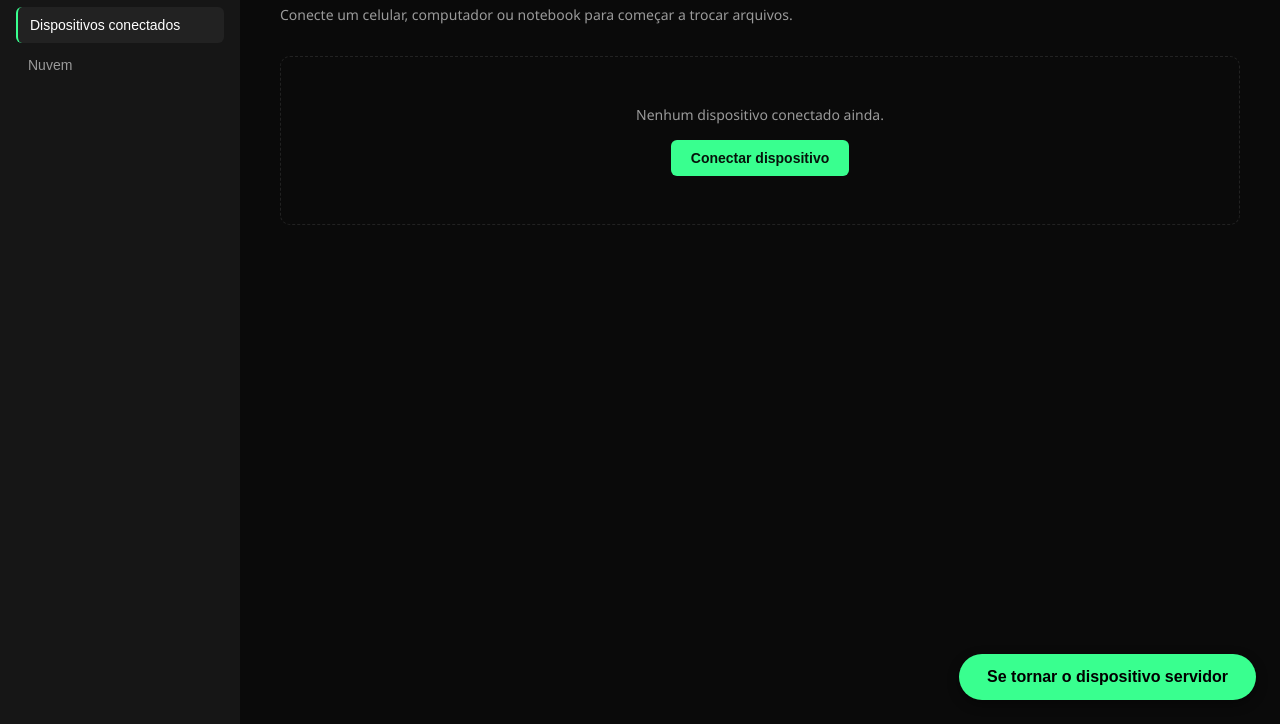
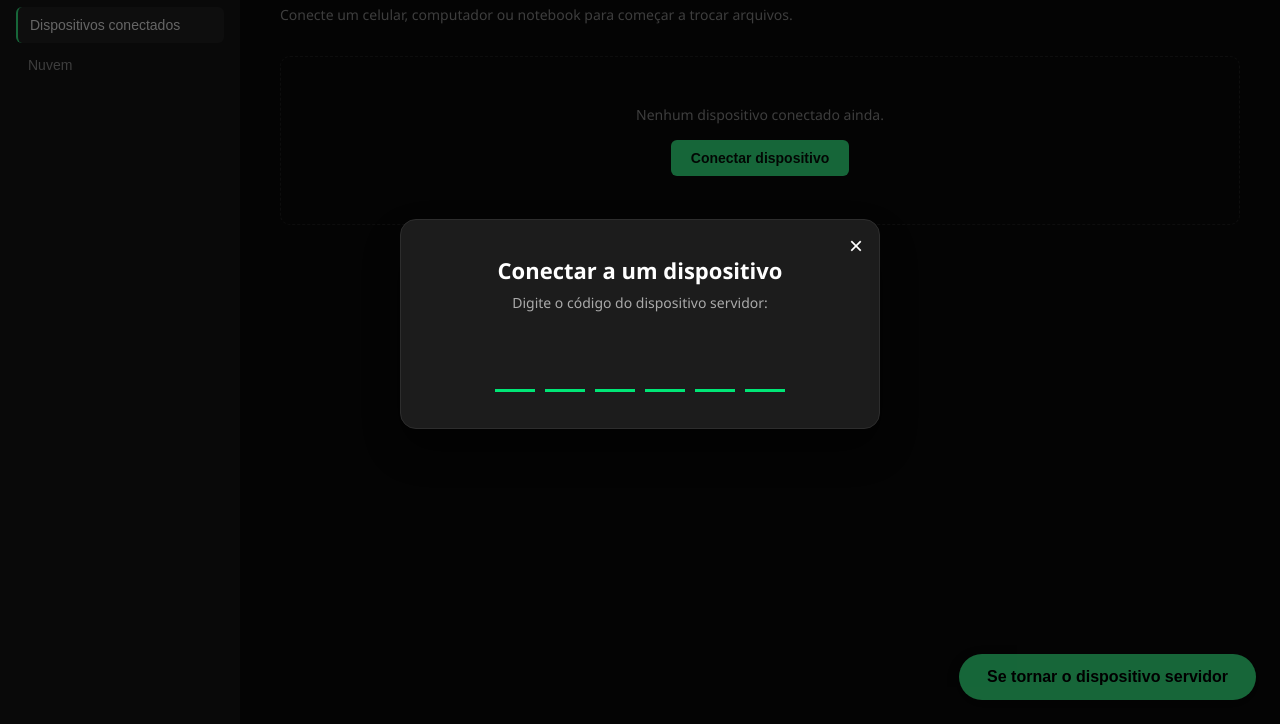
Before and after one commit to JoseFortunato-coder/Physical-Cloud, a plain HTML site: page PhysicalCloud.html in a window 1280 px wide. Both pictures are taken after a click on the button "Conectar dispositivo". Shown: the part 76-800 px from the top of the page. Drawn offline with Linux system fonts and the light colour scheme.

Commit message:
feat: tela para inserir o código enviado

```diff
--- a/PhysicalCloud.css
+++ b/PhysicalCloud.css
@@ -287,3 +287,27 @@ body {
 .btn-tornar-servidor:hover {
   opacity: 0.85;
 }
+.code-input-container {
+  display: flex;
+  align-items: center;
+  justify-content: center;
+  gap: 10px;
+  margin-top: 10px;
+}
+
+.code-input-box {
+  width: 40px;
+  height: 56px;
+  background: transparent;
+  border: none;
+  border-bottom: 3px solid #00e676;
+  text-align: center;
+  font-size: 28px;
+  font-weight: 700;
+  color: #00e676;
+  outline: none;
+}
+
+.code-input-box:focus {
+  border-bottom-color: #ffffff;
+}
--- a/PhysicalCloud.html
+++ b/PhysicalCloud.html
@@ -50,6 +50,22 @@
     <div class="code-digit"></div>
     <div class="code-digit"></div>
   </div>
+
+  </div>
+</div>
+<div class="modal-overlay" id="modal-conectar">
+  <div class="modal-box">
+    <button class="modal-close" id="btn-fechar-conectar">&times;</button>
+    <h2>Conectar a um dispositivo</h2>
+    <p class="modal-subtitle">Digite o código do dispositivo servidor:</p>
+    <div class="code-input-container" id="inserir-Codigo">
+      <input type="text" maxlength="1" class="code-input-box">
+      <input type="text" maxlength="1" class="code-input-box">
+      <input type="text" maxlength="1" class="code-input-box">
+      <input type="text" maxlength="1" class="code-input-box">
+      <input type="text" maxlength="1" class="code-input-box">
+      <input type="text" maxlength="1" class="code-input-box">
+    </div>
   </div>
 </div>
 <button class="btn-tornar-servidor" id="btn-tornar-servidor">Se tornar o dispositivo servidor</button>
--- a/PhysicalCloud.js
+++ b/PhysicalCloud.js
@@ -2,14 +2,27 @@ const socket = new WebSocket('ws://localhost:3000')
 const telaDeCodigo = document.getElementById("modal-codigo");
 const codigoTexto = document.getElementById("codigo-texto");
 const fecharModal = document.getElementById("btn-fechar-modal");
+const telaDeConectar = document.getElementById("modal-conectar");
+const fecharModalConectar = document.getElementById("btn-fechar-conectar");
+const inserirCodigo = document.getElementById("inserir-Codigo");
 document.getElementById("btn-tornar-servidor").addEventListener("click", () => {
     socket.send(JSON.stringify({ type: 'tornar-servidor'}));
+    telaDeCodigo.classList.remove("active");
 })
 document.getElementById("btn-conectar").addEventListener("click", () => {
-    socket.send(JSON.stringify({ type: 'conectar'}));
+    telaDeConectar.classList.add("active");
+    console.log("Conectar button clicked");
+inserirCodigo.classList.add("code-input-container");
+fecharModalConectar.classList.add("modal-close");
+    fecharModalConectar.addEventListener("click", () => {
+    telaDeConectar.classList.remove("active");
+
 });
+    });
+
 socket.addEventListener("message", (event) => {
     const dados = JSON.parse(event.data);
+    console.log("Mensagem recebida do servidor:", dados);
     if (dados.type === "codigo-gerado") {
     telaDeCodigo.classList.add("active");
     codigoTexto.textContent = dados.codigo;
@@ -19,4 +32,8 @@ socket.addEventListener("message", (event) => {
         telaDeCodigo.classList.remove("active");
     });
 }
+
+if (dados.type === "conectado") {
+
+}
 });
```
